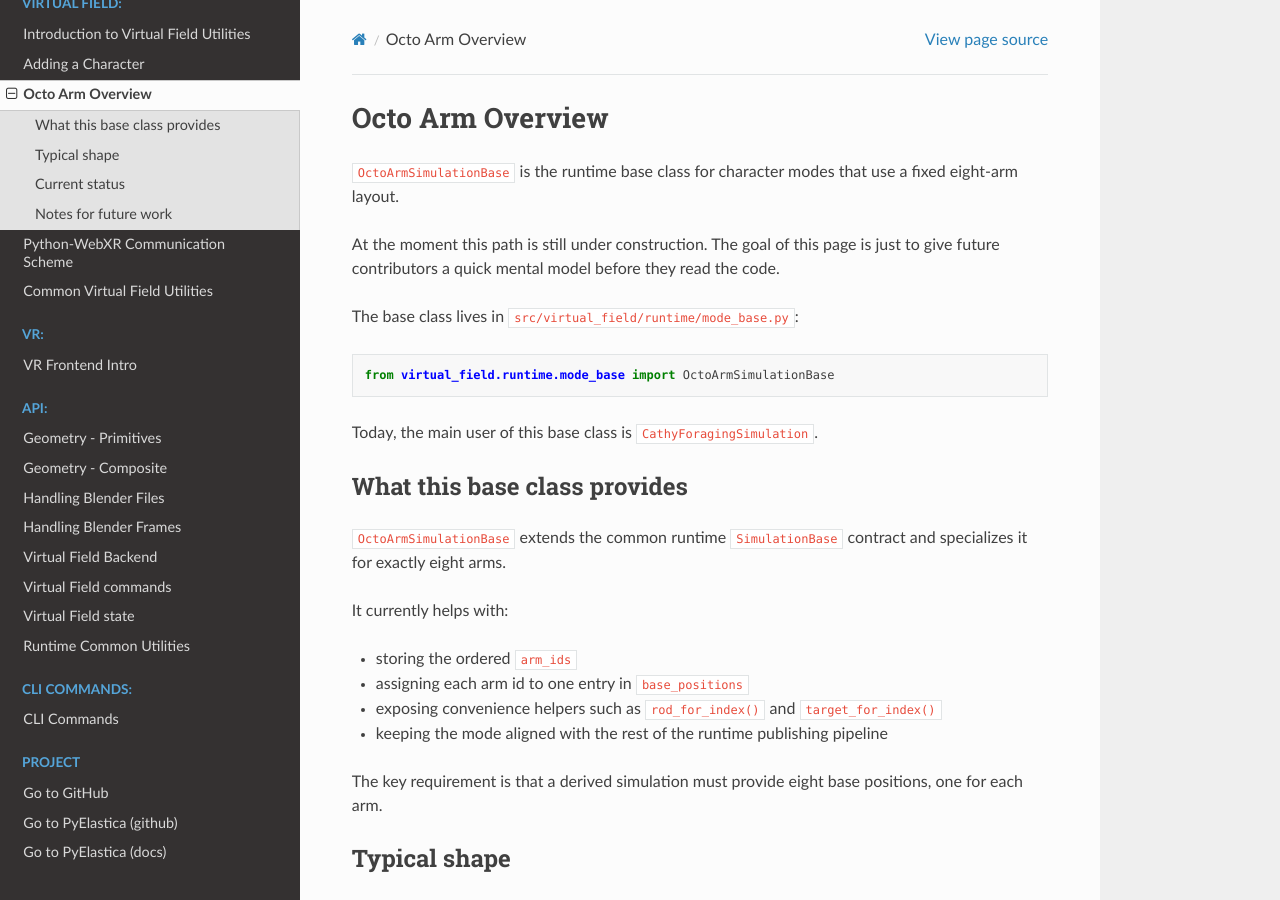
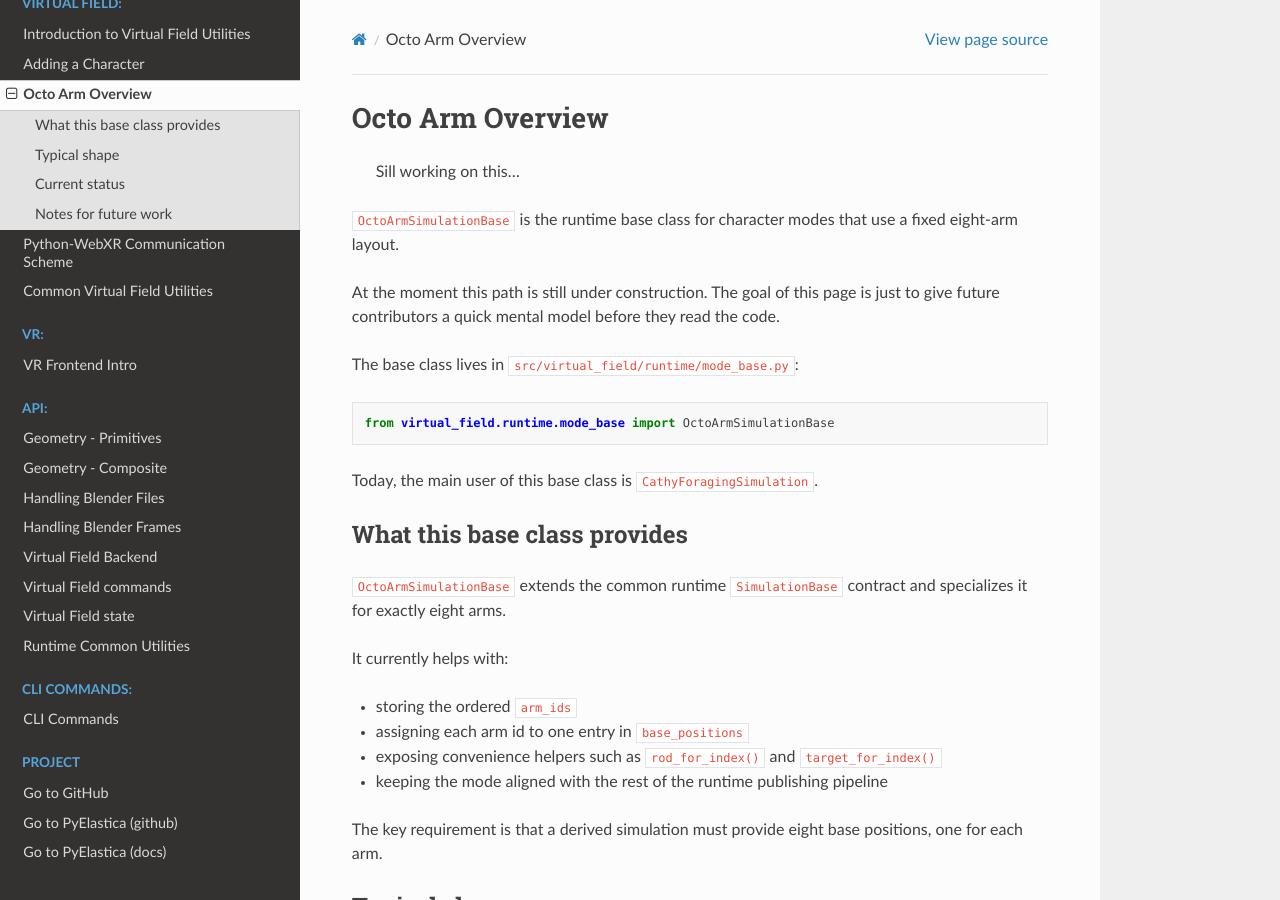
Before and after one commit to GazzolaLab/Blender-Soft-Rod, a Sphinx documentation site: the page built from docs/virtual_field/octo_arm_overview.md, in a window 1280 px wide and 900 px high. Built offline with Sphinx 7.4.7 and the Read the Docs theme 3.1.0, drawn with Linux system fonts in a browser that asks for light colours; pages that are not in the unit, such as notebooks, are missing from menus.

```diff
--- a/docs/virtual_field/octo_arm_overview.md
+++ b/docs/virtual_field/octo_arm_overview.md
@@ -1,5 +1,7 @@
 (vf-octo-arm-overview)=
 # Octo Arm Overview
+
+> Sill working on this...
 
 `OctoArmSimulationBase` is the runtime base class for character modes that use a
 fixed eight-arm layout.
```
